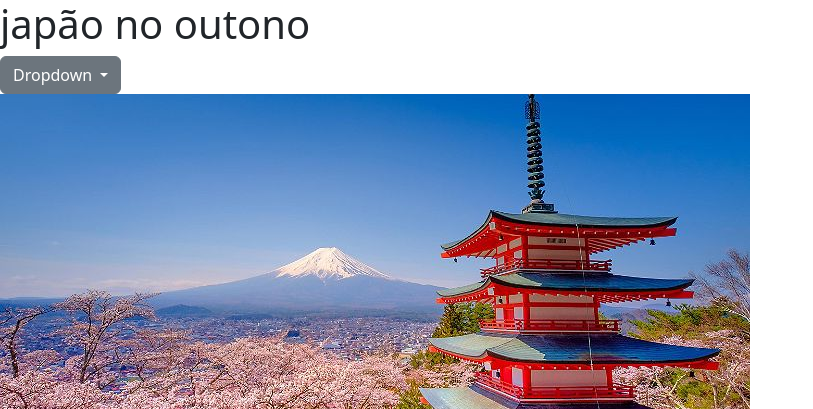
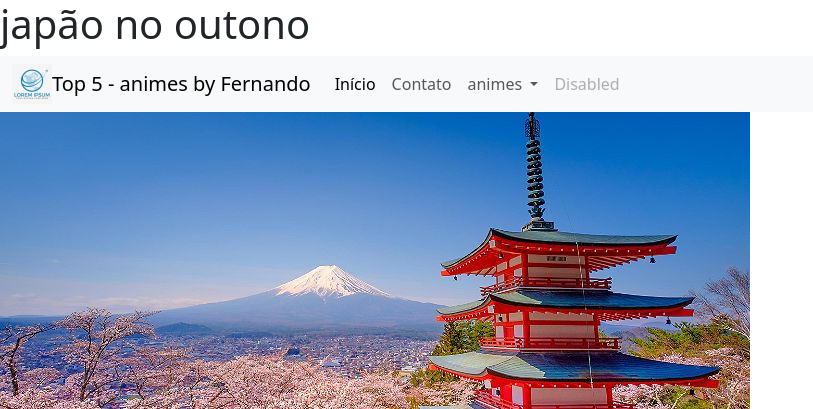
Before and after one commit to iwataninaofume/oshi, a PHP site: page / in a window 1280 px wide. Shown: the top 409 px of the page, without its empty margins (0-813 px from the left). Run offline with PHP 8.4, Linux system fonts and the light colour scheme.

Commit message:
jksdfkjdjfk

```diff
--- /dev/null
+++ b/card.php
@@ -0,0 +1,69 @@
+<div class="row"> <!-- A class row deixa os elementos em linha -->
+    <div class="col-3">
+        <div class="card" style="width: 18rem;">
+            <img src="" class="card-img-top" alt="...">
+            <div class="card-body">
+                <h5 class="card-title">Tokyo manji gangue</h5>
+                <p class="card-text">Essa e a gangue mangi de tokyo</p>
+                <a href="tokyo.html" class="btn btn-primary">vá conhece-los mais</a>
+            </div>
+        </div>
+    </div>
+    <div class="col-3">
+        <div class="card" style="width: 18rem;">
+            <img src="../pastacard.html/img/rez.jpg" class="card-img-top" alt="...">
+            <div class="card-body">
+                <h5 class="card-title">RE:Zero</h5>
+                <p class="card-text">seríe de anime e manga,RE:zero</p>
+                <a href="#" class="btn btn-primary">vá conhece-los mais</a>
+            </div>
+        </div>
+    </div>
+    <div class="col-3">
+        <div class="card" style="width: 18rem;">
+            <img src="../pastacard.html/img/naofume.png" class="card-img-top" alt="...">
+            <div class="card-body">
+                <h5 class="card-title">Top 2</h5>
+                <p class="card-text"></p>
+                <a href="#" class="btn btn-primary">Vá conhece-los mais</a>
+            </div>
+        </div>
+    </div>
+</div> <!-- FIM do row 1-->
+
+<div class="row"><!--inicio do row 1-->
+    <div class="col-3">
+        <div class="card" style="width: 18rem;">
+            <img src="../pastacard.html/img/luffy.jpe" class="card-img-top" alt="...">
+            <div class="card-body">
+                <h5 class="card-title">Top 4</h5>
+                <p class="card-text">Seríe de anime e manga One Piece</p>
+                <a href="#" class="btn btn-primary">Vá conhece-los mais</a>
+            </div>
+        </div>
+    </div>
+    <div class="col-3">
+        <div class="card" style="width: 18rem;">
+            <img src="../pastacard.html/img/kazuma.jpg" class="card-img-top" alt="...">
+            <div class="card-body">
+                <h5 class="card-title">Konosuba</h5>
+                <p class="card-text">Seríe de anime e manga Koonosuba</p>
+                <a href="#" class="btn btn-primary">Vá conhece-los mais</a>
+            </div>
+        </div>
+    </div>
+</div>
+</div>
+<div class="col-3">
+    <div class="card" style="width: 18rem;">
+        <img src="../pastacard.html/img/kazuma.jpg" class="card-img-top" alt="...">
+        <div class="card-body">
+            <h5 class="card-title">Konosuba</h5>
+            <p class="card-text">Seríe de anime e manga Koonosuba</p>
+            <a href="#" class="btn btn-primary">Vá conhece-los mais</a>
+        </div>
+    </div>
+</div>
+</div>
+</div><!--fim do row 2-->
+</body>
--- a/index.php
+++ b/index.php
@@ -13,6 +13,9 @@
     include("menu.php");
     ?>
     <img src="img/japao.jpg" alt="">
+
+    <?php
+    include("card.php"); ?>
 </body>
 <script src="https://cdn.jsdelivr.net/npm/bootstrap@5.3.2/dist/js/bootstrap.bundle.min.js" integrity="sha384-C6RzsynM9kWDrMNeT87bh95OGNyZPhcTNXj1NW7RuBCsyN/o0jlpcV8Qyq46cDfL" crossorigin="anonymous"></script>
 </html>
--- a/menu.php
+++ b/menu.php
@@ -1,10 +1,40 @@
-<div class="dropdown">
-  <button class="btn btn-secondary dropdown-toggle" type="button" data-bs-toggle="dropdown" aria-expanded="false">
-    Dropdown
-  </button>
-  <ul class="dropdown-menu">
-    <li><button class="dropdown-item" type="button">Action</button></li>
-    <li><button class="dropdown-item" type="button">Another action</button></li>
-    <li><button class="dropdown-item" type="button">Something else here</button></li>
-  </ul>
-</div>
+<nav class="navbar navbar-expand-lg bg-body-tertiary">
+    <div class="container-fluid">
+        <img src="img/png.jpg"width="40" alt="">
+      <a class="navbar-brand" href="#">Top 5 - animes by Fernando</a>
+      <button class="navbar-toggler" type="button" data-bs-toggle="collapse" data-bs-target="#navbarSupportedContent"
+        aria-controls="navbarSupportedContent" aria-expanded="false" aria-label="Toggle navigation">
+        <span class="navbar-toggler-icon"></span>
+      </button>
+      <div class="collapse navbar-collapse" id="navbarSupportedContent">
+        <ul class="navbar-nav me-auto mb-2 mb-lg-0">
+          <li class="nav-item">
+            <a class="nav-link active" aria-current="page" href="#">Início</a>
+          </li>
+          <li class="nav-item">
+            <a class="nav-link" href="#">Contato</a>
+          </li>
+          <li class="nav-item dropdown">
+            <a class="nav-link dropdown-toggle" href="#" role="button" data-bs-toggle="dropdown" aria-expanded="false">
+              animes
+            </a>
+            <ul class="dropdown-menu">
+              <li><a class="dropdown-item" href="#">Passagens</a></li>
+              <li><a class="dropdown-item" href="#">Preços</a></li>
+              <li><a class="dropdown-item" href="#">Hoteis</a></li>
+              <li><a class="dropdown-item" href="#">One Piece</a></li>
+              <li><a class="dropdown-item" href="#"></a></li>
+              <li>
+                <hr class="dropdown-divider">
+              </li>
+              <li><a class="dropdown-item" href="#">Teste</a></li>
+            </ul>
+          </li>
+          <li class="nav-item">
+            <a class="nav-link disabled" aria-disabled="true">Disabled</a>
+          </li>
+        </ul>
+
+      </div>
+    </div>
+  </nav>
```
Also changed, not shown: img/chinatown.jpg (added), img/kanagawa.jpg (added), img/png.jpg (added).
